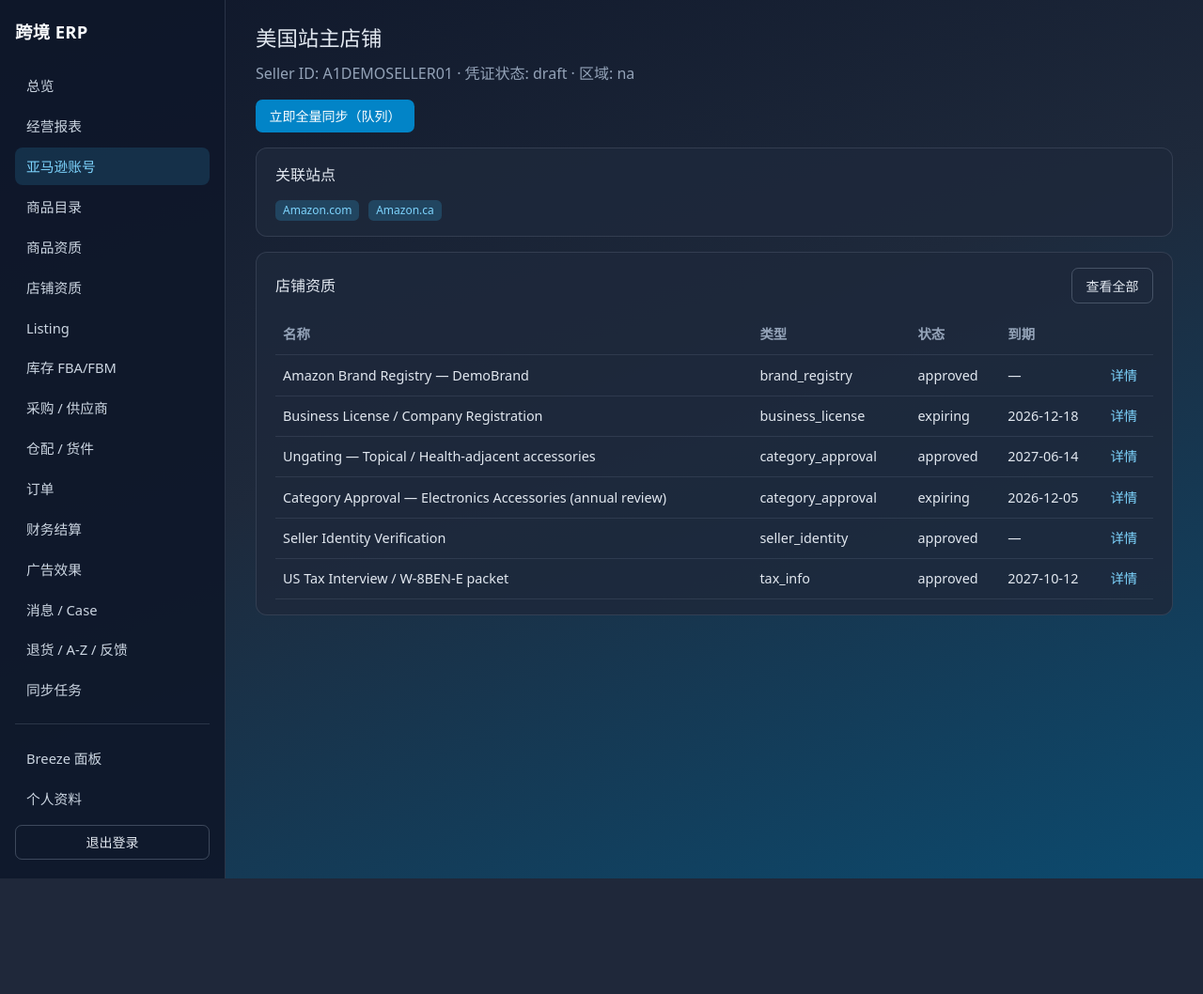
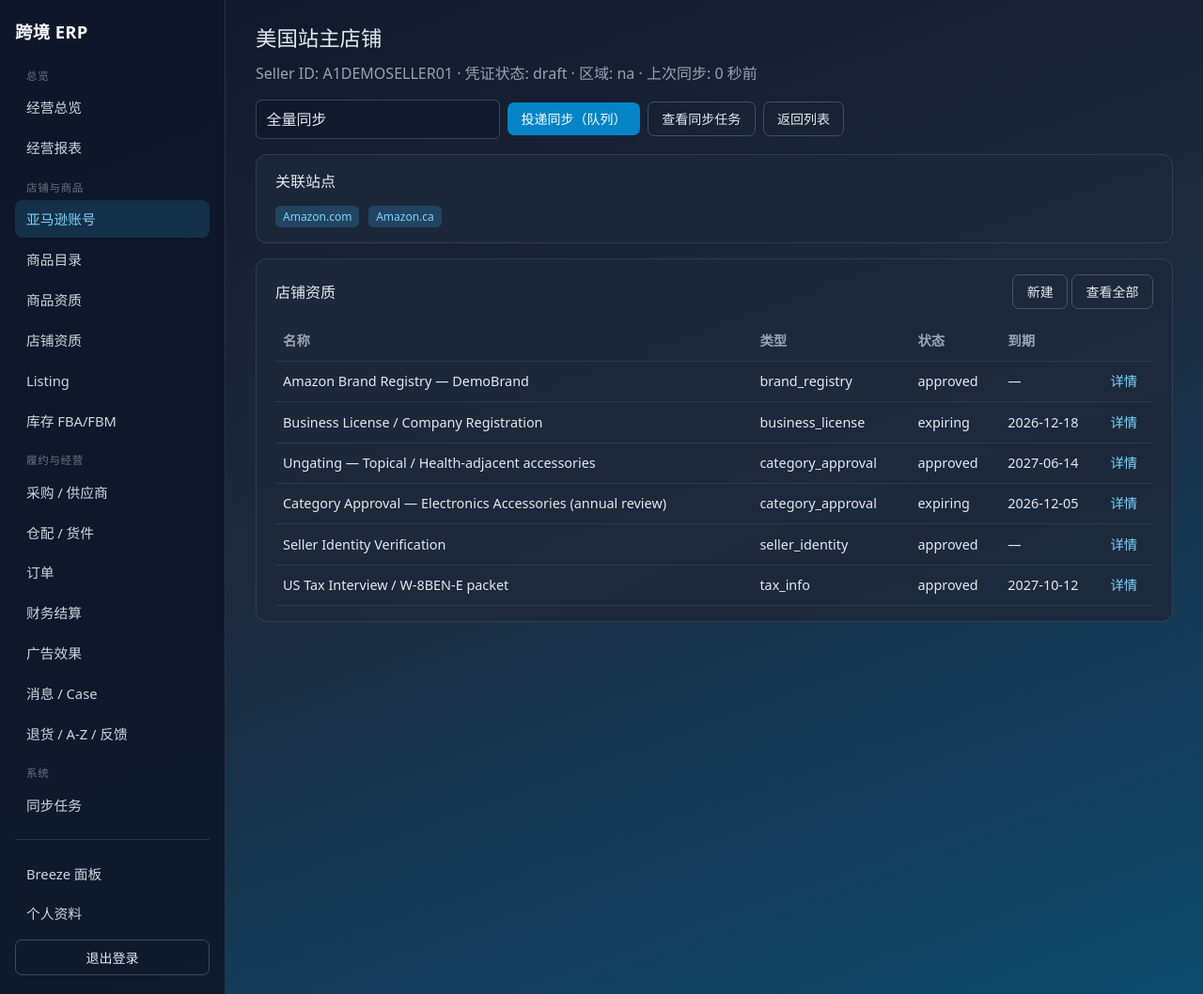
Before and after one commit to vf2ngnrn7r-sketch/cross-border-erp, a Laravel app: page /admin/amazon-accounts/1 in a window 1280 px wide. Shown: the whole page at 94% size. Before the commit the page ends 935 px from the top, so only its background shows below. Run offline with Laravel 12, Linux system fonts and the light colour scheme; a user stored in the database is signed in; data comes from the database, SQL or seed files in the repository; style sheets or scripts are compiled from the project's sources.

Commit message:
chore: polish admin UX, sync scopes, and README for delivery
Wire qualification sync scopes in UI/schedule, fix create prefills,
touch last_synced_at after syncs, tighten nav/README, and smoke-tested
admin routes after migrate --seed.

Co-authored-by: vf2ngnrn7r-sketch <vf2ngnrn7r-sketch@users.noreply.github.com>

```diff
--- a/app/Console/Commands/SyncAmazonDataCommand.php
+++ b/app/Console/Commands/SyncAmazonDataCommand.php
@@ -62,6 +62,10 @@ class SyncAmazonDataCommand extends Command
             foreach ($result as $type => $job) {
                 $this->line("  → {$type}: {$job->status}");
             }
+
+            if ($scope !== 'all') {
+                $sync->touchSyncedAt($account->fresh());
+            }
         }
 
         return self::SUCCESS;
--- a/app/Http/Controllers/Admin/InventoryController.php
+++ b/app/Http/Controllers/Admin/InventoryController.php
@@ -13,7 +13,7 @@ class InventoryController extends Controller
     {
         $org = $request->user()->resolveOrganization();
         $inventories = Inventory::query()
-            ->with(['amazonAccount', 'marketplace'])
+            ->with(['amazonAccount', 'marketplace', 'product'])
             ->when($org, fn ($q) => $q->where('organization_id', $org->id))
             ->when($request->channel, fn ($q) => $q->where('fulfillment_channel', $request->channel))
             ->when($request->q, fn ($q) => $q->where(function ($qq) use ($request) {
--- a/app/Jobs/SyncAmazonAccountJob.php
+++ b/app/Jobs/SyncAmazonAccountJob.php
@@ -42,5 +42,10 @@ class SyncAmazonAccountJob implements ShouldQueue
             'store_qualifications' => $sync->syncStoreQualifications($account),
             default => $sync->syncAll($account),
         };
+
+        // syncAll already touches; per-scope syncs still update the account stamp
+        if ($this->scope !== 'all') {
+            $sync->touchSyncedAt($account->fresh());
+        }
     }
 }
--- a/resources/views/admin/amazon-accounts/create.blade.php
+++ b/resources/views/admin/amazon-accounts/create.blade.php
@@ -16,6 +16,7 @@
 </div>
 <p style="color:#94a3b8;font-size:.85rem;margin-bottom:1rem">密钥字段将写入占位符，请勿提交真实密钥到仓库。生产环境使用 .env / 密钥托管。</p>
 <button class="erp-btn" type="submit">保存</button>
+<a class="erp-btn erp-btn-ghost" href="{{ route('admin.amazon-accounts.index') }}">取消</a>
 </form>
 </div>
 @endsection
--- a/resources/views/admin/amazon-accounts/show.blade.php
+++ b/resources/views/admin/amazon-accounts/show.blade.php
@@ -2,10 +2,35 @@
 @section('title', $amazonAccount->name)
 @section('content')
 <h1 style="font-size:1.4rem;margin-bottom:.5rem">{{ $amazonAccount->name }}</h1>
-<p style="color:#94a3b8;margin-bottom:1rem">Seller ID: {{ $amazonAccount->seller_id ?? '—' }} · 凭证状态: {{ $amazonAccount->credential?->status }} · 区域: {{ $amazonAccount->credential?->api_region }}</p>
-<form method="POST" action="{{ route('admin.amazon-accounts.sync', $amazonAccount) }}" style="margin-bottom:1rem">@csrf
-<input type="hidden" name="scope" value="all">
-<button class="erp-btn" type="submit">立即全量同步（队列）</button>
+<p style="color:#94a3b8;margin-bottom:1rem">
+Seller ID: {{ $amazonAccount->seller_id ?? '—' }}
+· 凭证状态: {{ $amazonAccount->credential?->status }}
+· 区域: {{ $amazonAccount->credential?->api_region }}
+· 上次同步: {{ optional($amazonAccount->last_synced_at)->diffForHumans() ?? '从未' }}
+</p>
+<form method="POST" action="{{ route('admin.amazon-accounts.sync', $amazonAccount) }}" style="display:flex;flex-wrap:wrap;gap:.5rem;align-items:center;margin-bottom:1rem">@csrf
+<select class="erp-input" name="scope" style="max-width:260px">
+@foreach([
+  'all' => '全量同步',
+  'catalog' => '商品目录 catalog',
+  'listings' => 'Listing',
+  'inventory' => '库存',
+  'orders' => '订单',
+  'finance' => '财务',
+  'ads' => '广告活动',
+  'ad_metrics' => '广告效果',
+  'returns' => '退货 / A-Z',
+  'fba_inbound' => 'FBA 入库',
+  'messaging' => '消息 / Case',
+  'product_qualifications' => '商品资质',
+  'store_qualifications' => '店铺资质',
+] as $value => $label)
+<option value="{{ $value }}">{{ $label }}</option>
+@endforeach
+</select>
+<button class="erp-btn" type="submit">投递同步（队列）</button>
+<a class="erp-btn erp-btn-ghost" href="{{ route('admin.sync-jobs.index') }}">查看同步任务</a>
+<a class="erp-btn erp-btn-ghost" href="{{ route('admin.amazon-accounts.index') }}">返回列表</a>
 </form>
 <div class="erp-card" style="margin-bottom:1rem">
 <h2 style="margin-bottom:.75rem">关联站点</h2>
@@ -16,9 +41,12 @@
 @endforelse
 </div>
 <div class="erp-card">
-<div style="display:flex;justify-content:space-between;align-items:center;margin-bottom:.75rem">
+<div style="display:flex;justify-content:space-between;align-items:center;margin-bottom:.75rem;flex-wrap:wrap;gap:.5rem">
 <h2 style="margin:0">店铺资质</h2>
+<div>
+<a class="erp-btn erp-btn-ghost" href="{{ route('admin.store-qualifications.create', ['amazon_account_id' => $amazonAccount->id]) }}">新建</a>
 <a class="erp-btn erp-btn-ghost" href="{{ route('admin.store-qualifications.index', ['account' => $amazonAccount->id]) }}">查看全部</a>
+</div>
 </div>
 <table class="erp-table">
 <thead><tr><th>名称</th><th>类型</th><th>状态</th><th>到期</th><th></th></tr></thead>
--- a/resources/views/admin/inventories/index.blade.php
+++ b/resources/views/admin/inventories/index.blade.php
@@ -16,7 +16,8 @@
 <tbody>
 @forelse($inventories as $inv)
 <tr>
-<td>{{ $inv->sku }}</td><td>{{ $inv->asin }}</td>
+<td>@if($inv->product)<a style="color:#7dd3fc" href="{{ route('admin.products.show', $inv->product) }}">{{ $inv->sku }}</a>@else{{ $inv->sku }}@endif</td>
+<td>{{ $inv->asin }}</td>
 <td><span class="erp-badge">{{ $inv->fulfillment_channel }}</span></td>
 <td>{{ $inv->quantity_available }}</td><td>{{ $inv->quantity_reserved }}</td>
 <td>{{ $inv->quantity_inbound }}</td><td>{{ $inv->quantity_unfulfillable }}</td>
--- a/resources/views/admin/layouts/app.blade.php
+++ b/resources/views/admin/layouts/app.blade.php
@@ -36,6 +36,18 @@
         .erp-input { width: 100%; padding: .5rem .65rem; border-radius: .4rem; border: 1px solid rgba(148,163,184,.3); background: rgba(15,23,42,.6); color: #e2e8f0; }
         .erp-label { display: block; margin-bottom: .35rem; color: #94a3b8; font-size: .85rem; }
         .erp-form-row { margin-bottom: 1rem; }
+        .erp-flash-error { background: rgba(248,113,113,.15); border: 1px solid rgba(248,113,113,.35); color: #fca5a5; padding: .75rem 1rem; border-radius: .5rem; margin-bottom: 1rem; }
+        .erp-nav .nav-section { color: #64748b; font-size: .72rem; letter-spacing: .06em; text-transform: uppercase; margin: .85rem .75rem .35rem; }
+        nav[role=navigation] span, .pagination { display: flex; flex-wrap: wrap; gap: .35rem; align-items: center; }
+        .pagination > * , nav[role=navigation] a, nav[role=navigation] span > span {
+            display: inline-block; padding: .35rem .65rem; border-radius: .4rem;
+            border: 1px solid rgba(148,163,184,.25); color: #cbd5e1; text-decoration: none; font-size: .85rem;
+            background: rgba(15,23,42,.45);
+        }
+        nav[role=navigation] [aria-current=page] span,
+        .pagination .active span {
+            background: rgba(56,189,248,.2); color: #7dd3fc; border-color: rgba(56,189,248,.4);
+        }
         @media (max-width: 900px) {
             .erp-shell { grid-template-columns: 1fr; }
             .erp-nav { border-right: none; border-bottom: 1px solid rgba(148,163,184,.2); }
@@ -46,14 +58,17 @@
 <div class="erp-shell">
     <aside class="erp-nav">
         <div class="erp-brand">跨境 ERP</div>
-        <a href="{{ route('admin.dashboard') }}" class="{{ request()->routeIs('admin.dashboard') ? 'active' : '' }}">总览</a>
+        <div class="nav-section">总览</div>
+        <a href="{{ route('admin.dashboard') }}" class="{{ request()->routeIs('admin.dashboard') ? 'active' : '' }}">经营总览</a>
         <a href="{{ route('admin.reports.index') }}" class="{{ request()->routeIs('admin.reports.*') ? 'active' : '' }}">经营报表</a>
+        <div class="nav-section">店铺与商品</div>
         <a href="{{ route('admin.amazon-accounts.index') }}" class="{{ request()->routeIs('admin.amazon-accounts.*') ? 'active' : '' }}">亚马逊账号</a>
         <a href="{{ route('admin.products.index') }}" class="{{ request()->routeIs('admin.products.*') ? 'active' : '' }}">商品目录</a>
         <a href="{{ route('admin.product-qualifications.index') }}" class="{{ request()->routeIs('admin.product-qualifications.*') ? 'active' : '' }}">商品资质</a>
         <a href="{{ route('admin.store-qualifications.index') }}" class="{{ request()->routeIs('admin.store-qualifications.*') ? 'active' : '' }}">店铺资质</a>
         <a href="{{ route('admin.listings.index') }}" class="{{ request()->routeIs('admin.listings.*') ? 'active' : '' }}">Listing</a>
         <a href="{{ route('admin.inventories.index') }}" class="{{ request()->routeIs('admin.inventories.*') ? 'active' : '' }}">库存 FBA/FBM</a>
+        <div class="nav-section">履约与经营</div>
         <a href="{{ route('admin.purchasing.index') }}" class="{{ request()->routeIs('admin.purchasing.*') ? 'active' : '' }}">采购 / 供应商</a>
         <a href="{{ route('admin.warehouse.index') }}" class="{{ request()->routeIs('admin.warehouse.*') ? 'active' : '' }}">仓配 / 货件</a>
         <a href="{{ route('admin.orders.index') }}" class="{{ request()->routeIs('admin.orders.*') ? 'active' : '' }}">订单</a>
@@ -61,6 +76,7 @@
         <a href="{{ route('admin.advertising.index') }}" class="{{ request()->routeIs('admin.advertising.*') ? 'active' : '' }}">广告效果</a>
         <a href="{{ route('admin.messaging.index') }}" class="{{ request()->routeIs('admin.messaging.*') ? 'active' : '' }}">消息 / Case</a>
         <a href="{{ route('admin.returns.index') }}" class="{{ request()->routeIs('admin.returns.*') ? 'active' : '' }}">退货 / A-Z / 反馈</a>
+        <div class="nav-section">系统</div>
         <a href="{{ route('admin.sync-jobs.index') }}" class="{{ request()->routeIs('admin.sync-jobs.*') ? 'active' : '' }}">同步任务</a>
         <hr style="border-color:rgba(148,163,184,.2);margin:1rem 0">
         <a href="{{ route('dashboard') }}">Breeze 面板</a>
@@ -74,6 +90,18 @@
         @if (session('success'))
             <div class="erp-flash">{{ session('success') }}</div>
         @endif
+        @if (session('error'))
+            <div class="erp-flash-error">{{ session('error') }}</div>
+        @endif
+        @if ($errors->any())
+            <div class="erp-flash-error">
+                <ul style="margin:0;padding-left:1.1rem">
+                    @foreach ($errors->all() as $error)
+                        <li>{{ $error }}</li>
+                    @endforeach
+                </ul>
+            </div>
+        @endif
         @yield('content')
     </main>
 </div>
--- a/resources/views/admin/products/create.blade.php
+++ b/resources/views/admin/products/create.blade.php
@@ -6,6 +6,7 @@
 <form method="POST" action="{{ route('admin.products.store') }}">@csrf
 @include('admin.products._form')
 <button class="erp-btn" type="submit">创建</button>
+<a class="erp-btn erp-btn-ghost" href="{{ route('admin.products.index') }}">取消</a>
 </form>
 </div>
 @endsection
--- a/resources/views/admin/products/edit.blade.php
+++ b/resources/views/admin/products/edit.blade.php
@@ -6,9 +6,10 @@
 <form method="POST" action="{{ route('admin.products.update', $product) }}">@csrf @method('PUT')
 @include('admin.products._form', ['product' => $product])
 <button class="erp-btn" type="submit">保存</button>
+<a class="erp-btn erp-btn-ghost" href="{{ route('admin.products.show', $product) }}">取消</a>
 </form>
 <form method="POST" action="{{ route('admin.products.destroy', $product) }}" style="margin-top:1rem" onsubmit="return confirm('确认删除？')">@csrf @method('DELETE')
-<button class="erp-btn erp-btn-ghost" type="submit">删除</button>
+<button class="erp-btn" type="submit" style="background:#b91c1c">删除</button>
 </form>
 </div>
 @endsection
--- a/routes/console.php
+++ b/routes/console.php
@@ -16,3 +16,6 @@ Schedule::command('amazon:sync --scope=orders --queue')->hourly();
 Schedule::command('amazon:sync --scope=inventory --queue')->dailyAt('02:00');
 Schedule::command('amazon:sync --scope=finance --queue')->dailyAt('03:00');
 Schedule::command('amazon:sync --scope=listings --queue')->dailyAt('04:00');
+Schedule::command('amazon:sync --scope=catalog --queue')->dailyAt('04:30');
+Schedule::command('amazon:sync --scope=product_qualifications --queue')->weeklyOn(1, '05:00');
+Schedule::command('amazon:sync --scope=store_qualifications --queue')->weeklyOn(1, '05:15');
```
Also changed, not shown: app/Http/Controllers/Admin/ProductQualificationController.php (+12 -1 lines), app/Http/Controllers/Admin/StoreQualificationController.php (+8 -1 lines), app/Services/Amazon/AmazonSyncService.php (+11 -1 lines), resources/views/admin/dashboard.blade.php (+14 -14 lines), README.md.
